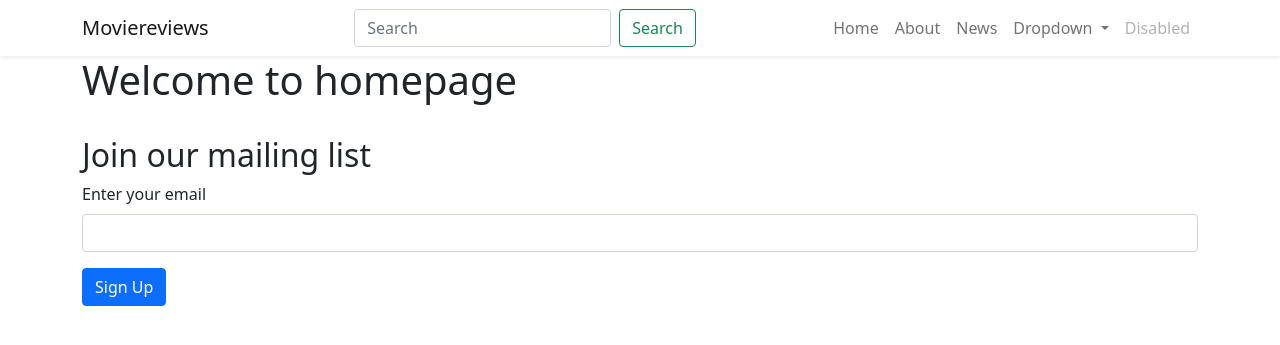
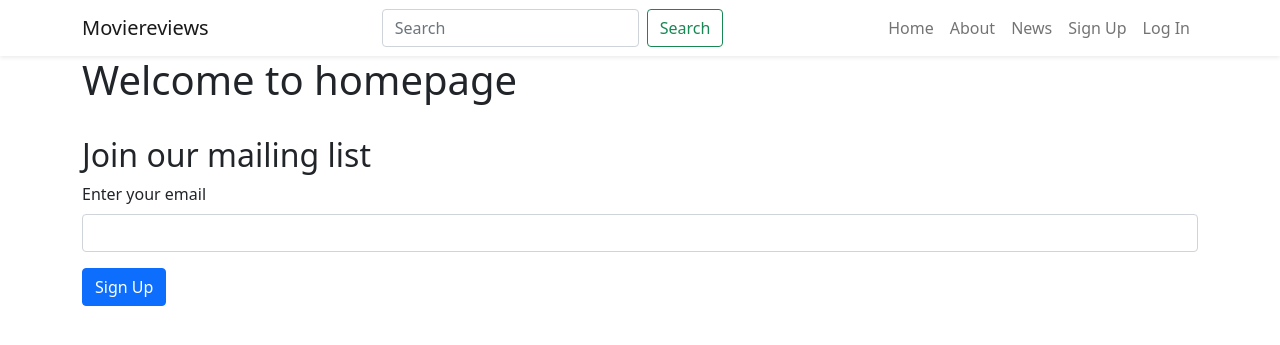
Before and after one commit to paulnyabaro/moviereviews, a Django app: page / in a window 1280 px wide. Shown: the top 345 px of the page. Run offline with Django 4.2, Linux system fonts and the light colour scheme; data that the repository does not hold is empty; parts of the project's set-up code (start-up, migrations or seed data) failed here and were passed over.

Commit message:
Updated navbar header

```diff
--- a/movie/templates/home.html
+++ b/movie/templates/home.html
@@ -29,19 +29,24 @@
               <li class="nav-item">
                 <a class="nav-link" href="{% url 'news' %}">News</a>
               </li>
+              {% if user.is_authenticated %}
               <li class="nav-item dropdown">
                 <a class="nav-link dropdown-toggle" href="#" id="navbarDropdown" role="button" data-bs-toggle="dropdown" aria-expanded="false">
-                  Dropdown
+                  My Account
                 </a>
                 <ul class="dropdown-menu" aria-labelledby="navbarDropdown">
-                  <li><a class="dropdown-item" href="#">Action</a></li>
-                  <li><a class="dropdown-item" href="#">Another action</a></li>
+                  <li><a class="dropdown-item" href="#">My Account</a></li>
                   <li><hr class="dropdown-divider"></li>
-                  <li><a class="dropdown-item" href="#">Something else here</a></li>
+                  <li><a class="dropdown-item" href="#">Log Out</a></li>
                 </ul>
-              </li>
-              <li class="nav-item">
-                <a class="nav-link disabled" href="#" tabindex="-1" aria-disabled="true">Disabled</a>
+                {% else %}
+                <li class="nav-item">
+                  <a class="nav-link" href="">Sign Up</a>
+                </li>
+                <li class="nav-item">
+                  <a class="nav-link" href="">Log In</a>
+                </li>
+                {% endif %}
               </li>
             </ul>
 
```
